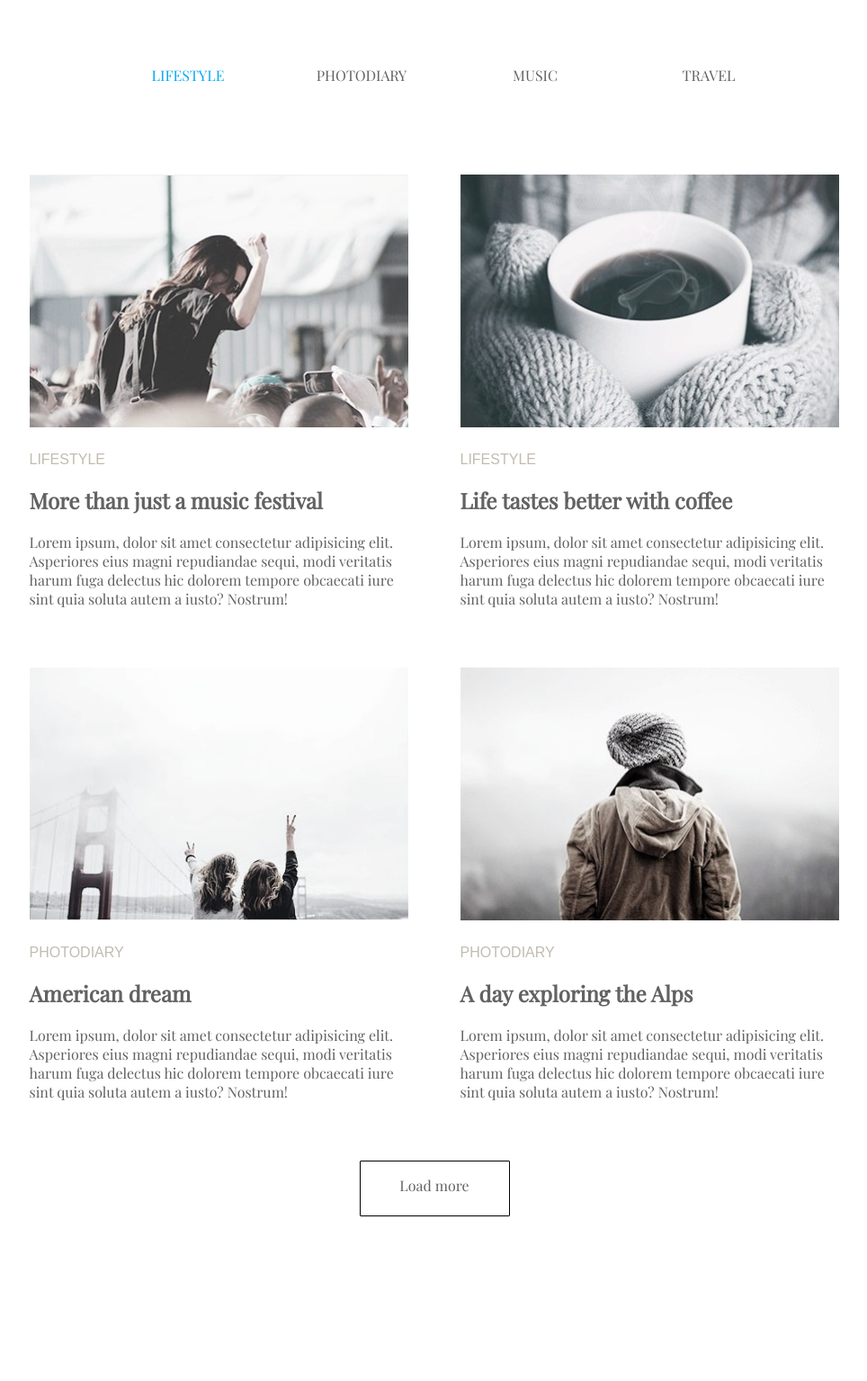
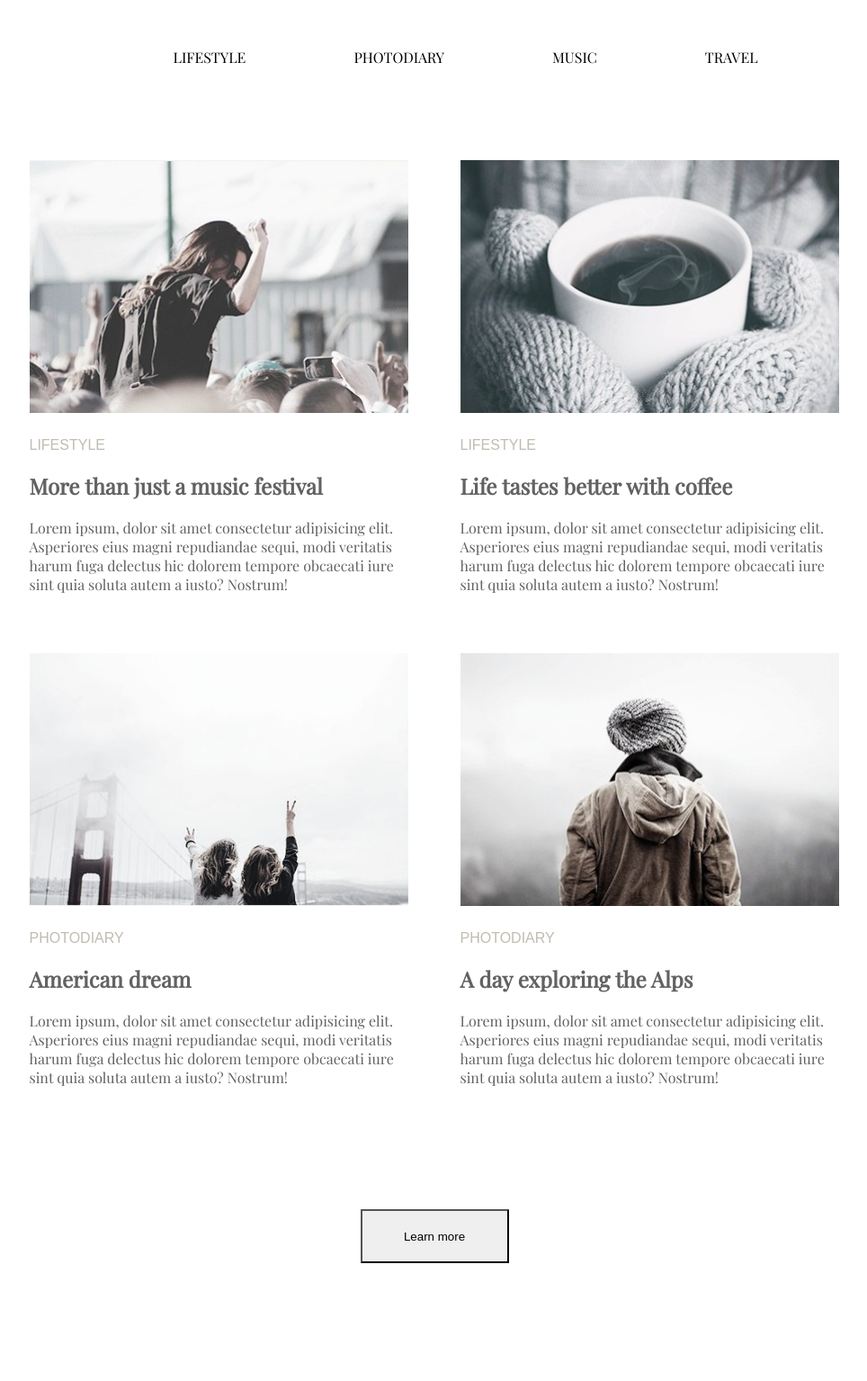
Before and after one commit to captainflat/htmlcss, a plain HTML site: page index.html in a window 1280 px wide. Shown: the part 13-1548 px from the top of the page at 90% size, without its empty margins (157-1121 px from the left). Before the commit the page ends 1494 px from the top, so only its background shows below. Drawn offline with nearby package versions, Linux system fonts and the light colour scheme.

Commit message:
new update project 2.0

```diff
--- a/css/index.css
+++ b/css/index.css
@@ -5,39 +5,32 @@ body {
     padding: 0;
 }
 
+.menu {
+    width: 901px;
+    height: 141px;
+    margin: 0 auto;
+    padding-top: 50px;
+}
+
 li {
     list-style: none;
 }
 
-nav.menu {
-    width: 901px;
-    height: 191px;
-    margin: 0 auto;
-}
-
-.menu-item {
-    margin-top: 70px;
+a {
+    text-decoration: none;
+    color: black;
     float: left;
     text-transform: uppercase;
-    width: 113px;
-    height: 42px;
     font-size: 16px;
-    margin-left: 80px;
+    margin-left: 120px;
     text-align: center;
-}
-
-.menu-item:hover {
-    cursor: pointer;
-}
-
-.menu-item:first-child {
-    color: #03a9f4;
 }
 
 .content {
     margin: 0 auto;
     width: 901px;
     height: 1086px;
+    padding: 0;
 }
 
 .section {
@@ -46,8 +39,8 @@ nav.menu {
     margin-bottom: 50px;
 }
 
-.section:nth-child(2n) {
-    padding-left: 58px;
+.section:nth-child(2n+1) {
+    margin-right: 58px;
 }
 
 img {
@@ -64,31 +57,23 @@ span.description {
 }
 
 footer {
+    margin: 0 auto;
     width: 901px;
     height: 191px;
-    float: left;
+    padding-top: 80px;
 }
 
-.button-footer{
+.footer-btn {
     margin: 0 auto;
-    text-align: center;
+    display: block;
     width: 165px;
     height: 60px;
-    border: 1px solid black;
     border-radius: 1px;
 }
 
-.button-footer:hover {
-    background-color: silver;
+.footer-btn:hover {
+    background-color: #DCDCDC;
     color: black;
     cursor: pointer;
+    border-style: inset;
 }
-
-/* button.learn-more {
-
-    background-color: transparent;
-    display: block;
-    width: 165px;
-    height: 60px;
-    margin-bottom: 50px;
-}  */
--- a/index.html
+++ b/index.html
@@ -12,43 +12,47 @@
     <header>
         <nav class="menu">
             <ul class="menu-list">
-            <li class="menu-item">lifestyle</li>
-            <li class="menu-item">photodiary</li>
-            <li class="menu-item">music</li>
-            <li class="menu-item">travel</li>
+            <li><a href="#">lifestyle</a></li>
+            <li><a href="#">photodiary</a></li>
+            <li><a href="#">music</a></li>
+            <li><a href="#">travel</a></li>
         </ul>
         </nav>
     </header>
-    <section class="content">
-        <div class="section">
+    <section>
+    <ul class="content">
+        <li class="section">
             <img src="img/001.jpg" alt="lifestyle">
             <span class="description">lifestyle</span>
-            <h1>More than just a music festival </h1>
+            <h2>More than just a music festival </h2>
             <p>Lorem ipsum, dolor sit amet consectetur adipisicing elit. Asperiores eius magni repudiandae sequi, modi veritatis harum fuga delectus hic dolorem tempore obcaecati iure sint quia soluta autem a iusto? Nostrum!</p>
-        </div>
-        <div class="section">
+        </li>
+        <li class="section">
             <img src="img/002.jpg" alt="lifestyle">
             <span class="description">lifestyle</span>
-            <h1>Life tastes better with coffee</h1>
+            <h2>Life tastes better with coffee</h2>
             <p>Lorem ipsum, dolor sit amet consectetur adipisicing elit. Asperiores eius magni repudiandae sequi, modi veritatis harum fuga delectus hic dolorem tempore obcaecati iure sint quia soluta autem a iusto? Nostrum!</p>
-        </div>
-        <div class="section">
+        </li>
+        <li class="section">
             <img src="img/003.jpg" alt="lifestyle">
             <span class="description">photodiary</span>
-            <h1>American dream</h1>
+            <h2>American dream</h2>
             <p>Lorem ipsum, dolor sit amet consectetur adipisicing elit. Asperiores eius magni repudiandae sequi, modi veritatis harum fuga delectus hic dolorem tempore obcaecati iure sint quia soluta autem a iusto? Nostrum!</p>
-        </div>
-        <div class="section">
+        </li>
+        <li class="section">
             <img src="img/004.jpg" alt="lifestyle">
             <span class="description">photodiary</span>
-            <h1>A day exploring the Alps</h1>
+            <h2>A day exploring the Alps</h2>
             <p>Lorem ipsum, dolor sit amet consectetur adipisicing elit. Asperiores eius magni repudiandae sequi, modi veritatis harum fuga delectus hic dolorem tempore obcaecati iure sint quia soluta autem a iusto? Nostrum!</p>
-        </div>
-    </article>
+        </li>
+    </ul>
+    </section>
     <footer>
-        <div class="button-footer">
-        <p align="center">Load more</p>
-        </div>
+        <div class="btn">
+        <button class="footer-btn">
+            Learn more
+        </button>
+    </div>
     </footer>
 </body>
 
```
